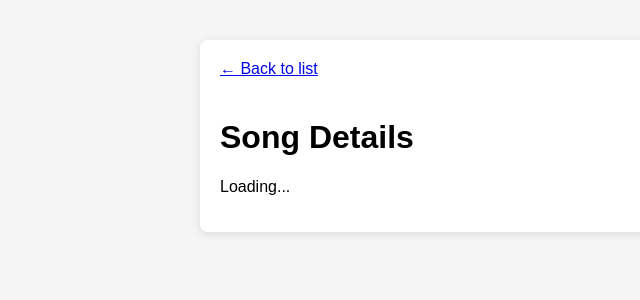
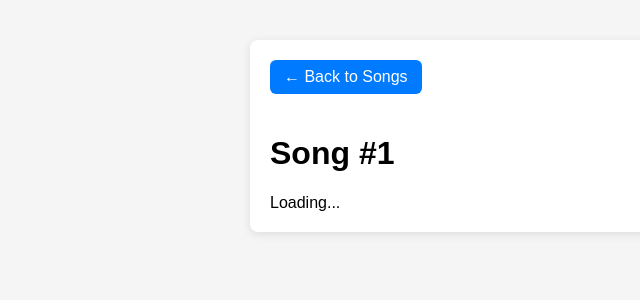
Before and after one commit to 07Rinat07/task5-music-store, a Symfony app: template templates/songs_page/index.html.twig in a window 1280 px wide. Shown: the top 300 px of the page, without its empty margins (20-660 px from the left). Run offline with Twig, Linux system fonts and the light colour scheme; the template is opened without the code that fills it: most values are stand-ins (such as "Sample title", 1, 10 or a date in 2020); some libraries are stand-ins or nearby versions.

Commit message:
Fix rendor

```diff
--- a/templates/songs_page/index.html.twig
+++ b/templates/songs_page/index.html.twig
@@ -3,21 +3,48 @@
 {% block title %}Song Details{% endblock %}
 
 {% block body %}
-    <div class="container" style="max-width: 800px; margin-top: 40px;">
-        <a href="/" style="display:inline-block;margin-bottom:20px;">← Back to list</a>
+    <div class="container" style="max-width: 700px; margin-top: 40px;">
 
-        <h1>Song Details</h1>
+        <a href="/" style="
+            display: inline-block;
+            margin-bottom: 20px;
+            padding: 8px 14px;
+            background: #007bff;
+            color: white;
+            text-decoration: none;
+            border-radius: 6px;
+        ">
+            ← Back to Songs
+        </a>
 
-        <div id="detailsContainer">
-            <p>Loading...</p>
+        <h1>Song #{{ index }}</h1>
+
+        <div id="songDetails">
+            Loading...
         </div>
     </div>
 
-    <script src="/js/song_details.js"></script>
+    <script>
+        async function loadSong() {
+            const res = await fetch("/api/songs/details/{{ index }}");
+            const data = await res.json();
 
-    <script>
-        document.addEventListener("DOMContentLoaded", () => {
-            loadSongDetails({{ index }});
-        });
+            document.getElementById('songDetails').innerHTML = `
+                <h2>${data.title}</h2>
+
+                <img src="${data.coverUrl}" width="300"
+                     style="margin: 20px 0; border-radius: 10px; display: block;">
+
+                <p><b>Artist:</b> ${data.artist}</p>
+                <p><b>Album:</b> ${data.album}</p>
+                <p><b>Genre:</b> ${data.genre}</p>
+                <p><b>Review:</b> ${data.review}</p>
+
+                <h3>Audio Preview</h3>
+                <audio controls src="${data.audioUrl}" style="width: 100%;"></audio>
+            `;
+        }
+
+        document.addEventListener("DOMContentLoaded", loadSong);
     </script>
 {% endblock %}
```
Also changed, not shown: public/js/app.js.
